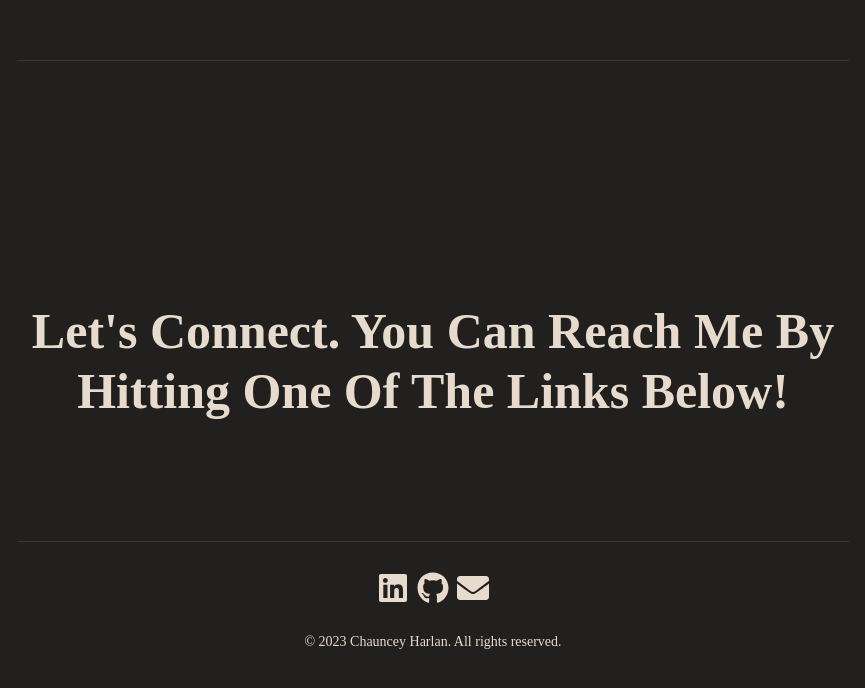
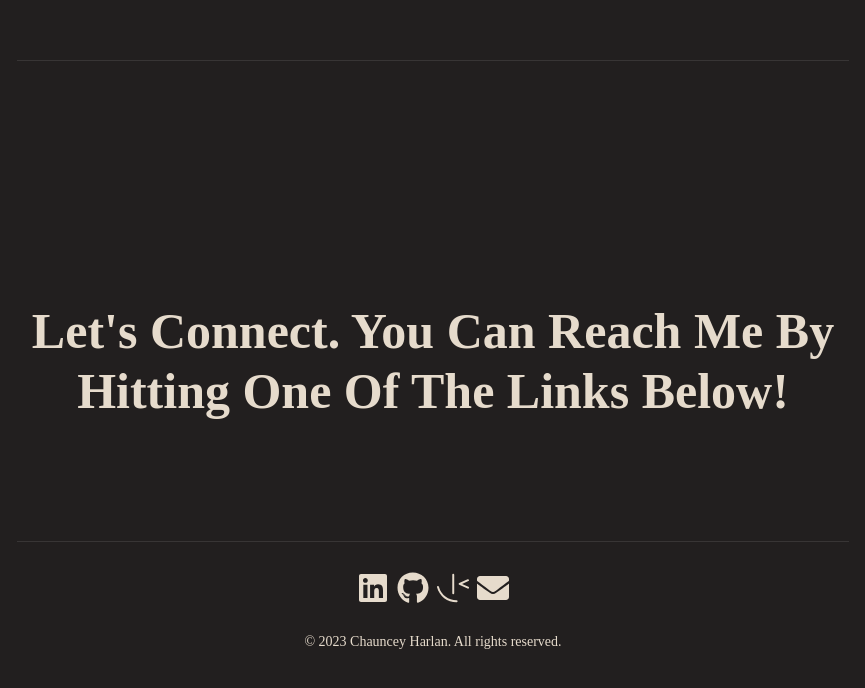
Before and after one commit to uxchar/char-portfolio, a Next.js app: page / in a window 1280 px wide. Shown: the part 3018-3706 px from the top of the page, without its empty margins (207-1072 px from the left). Built offline with nearby package versions, Linux system fonts and the light colour scheme; a web font is replaced by a local one.

Commit message:
added frontend mentor profile link to footer

```diff
--- a/components/footer.js
+++ b/components/footer.js
@@ -1,5 +1,6 @@
 import { Container, Stack, Text, Divider, Icon } from "@chakra-ui/react";
 import { FaGithub, FaLinkedin, FaEnvelope } from "react-icons/fa";
+import { SiFrontendmentor } from "react-icons/si";
 
 const Footer = () => (
   <Container
@@ -35,6 +36,19 @@ const Footer = () => (
         </a>
 
         <a
+          href="https://www.frontendmentor.io/profile/uxchar"
+          aria-label="Frontend Mentor"
+          target="_blank"
+          rel="noopener noreferrer"
+        >
+          <Icon
+            as={SiFrontendmentor}
+            boxSize={8}
+            _hover={{ color: "#F8434C" }}
+          />
+        </a>
+
+        <a
           href="mailto:uxchar@outlook.com"
           aria-label="Email"
           target="_blank"
```
